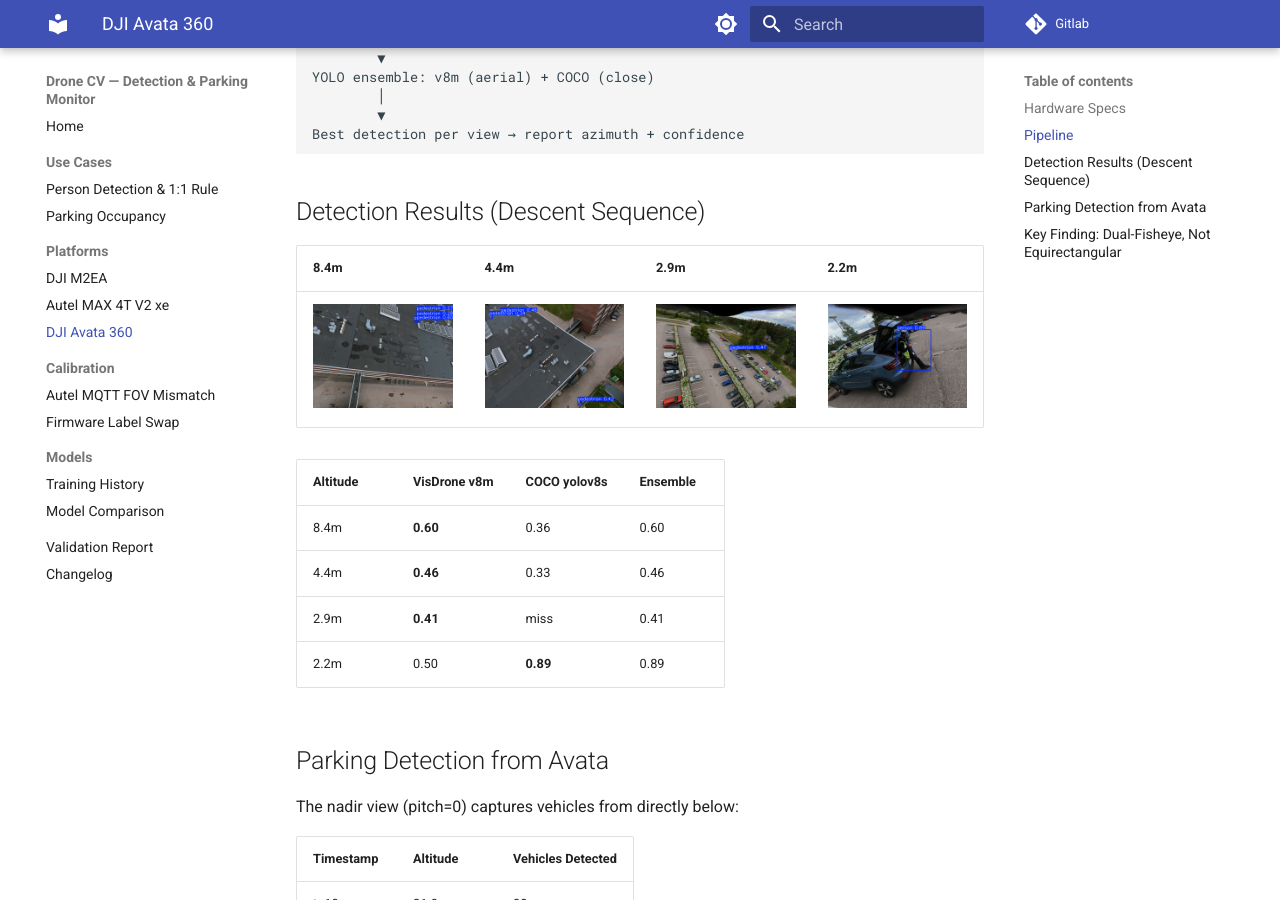
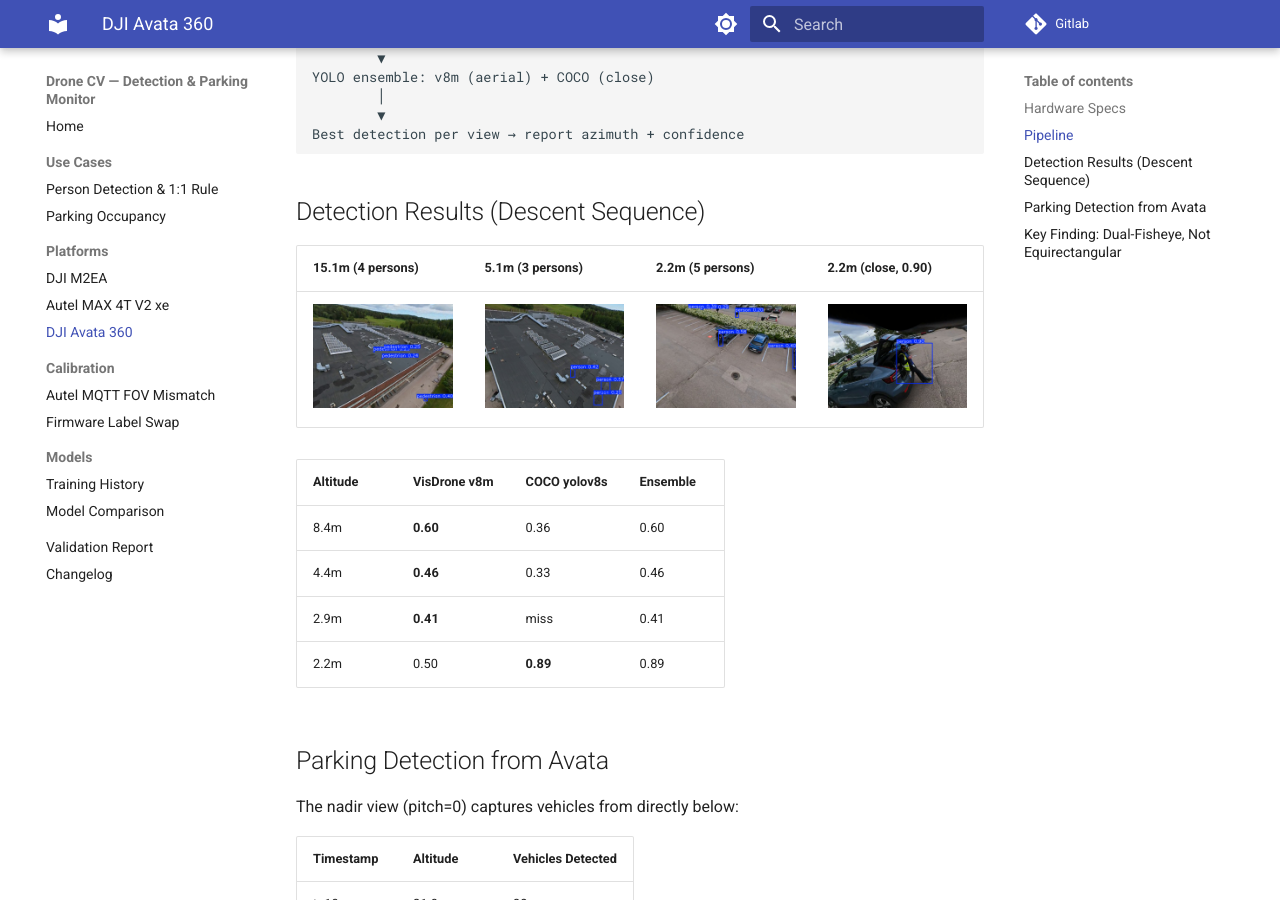
Before and after one commit to rwiren/drone-cv-detection, an MkDocs documentation site: the page built from docs-site/platforms/avata360.md, in a window 1280 px wide and 900 px high, scrolled down 720 px. Built offline with MkDocs 1.6.1 and Material for MkDocs 9.7.7, drawn with Linux system fonts in a browser that asks for light colours.

Commit message:
fix: regenerate Avata images with correct altitudes and multi-person views
Previous images had wrong altitudes and only 1 person detected.
New images:
- detect_15m.jpg: 4 persons at 15.1m (true aerial)
- detect_5m.jpg: 3 persons at 5.1m (2 clearly visible)
- detect_2m_multi.jpg: 5 persons at 2.2m (validates multi-object claim)
- detect_2m_close.jpg: 1 person at 0.90 conf (cleanest detection)

SRT altitude is relative to takeoff, not ground level.

```diff
--- a/docs-site/platforms/avata360.md
+++ b/docs-site/platforms/avata360.md
@@ -33,9 +33,9 @@
 
 ## Detection Results (Descent Sequence)
 
-| 8.4m | 4.4m | 2.9m | 2.2m |
+| 15.1m (4 persons) | 5.1m (3 persons) | 2.2m (5 persons) | 2.2m (close, 0.90) |
 |------|------|------|------|
-| ![8m](../images/detect_8m.jpg) | ![4m](../images/detect_4m.jpg) | ![3m](../images/detect_3m.jpg) | ![2m](../images/detect_2m.jpg) |
+| ![15m](../images/detect_15m.jpg) | ![5m](../images/detect_5m.jpg) | ![multi](../images/detect_2m_multi.jpg) | ![close](../images/detect_2m_close.jpg) |
 
 | Altitude | VisDrone v8m | COCO yolov8s | Ensemble |
 |----------|-------------|-------------|----------|
```
Also changed, not shown: README.md (+2 -2 lines), docs-site/images/detect_15m.jpg (added), docs-site/images/detect_2m.jpg (deleted), docs-site/images/detect_2m_close.jpg (added), docs-site/images/detect_2m_multi.jpg (added), docs-site/images/detect_3m.jpg (deleted), docs-site/images/detect_4m.jpg (deleted), docs-site/images/detect_5m.jpg (added), docs-site/images/detect_8m.jpg (deleted), 8 other files.
